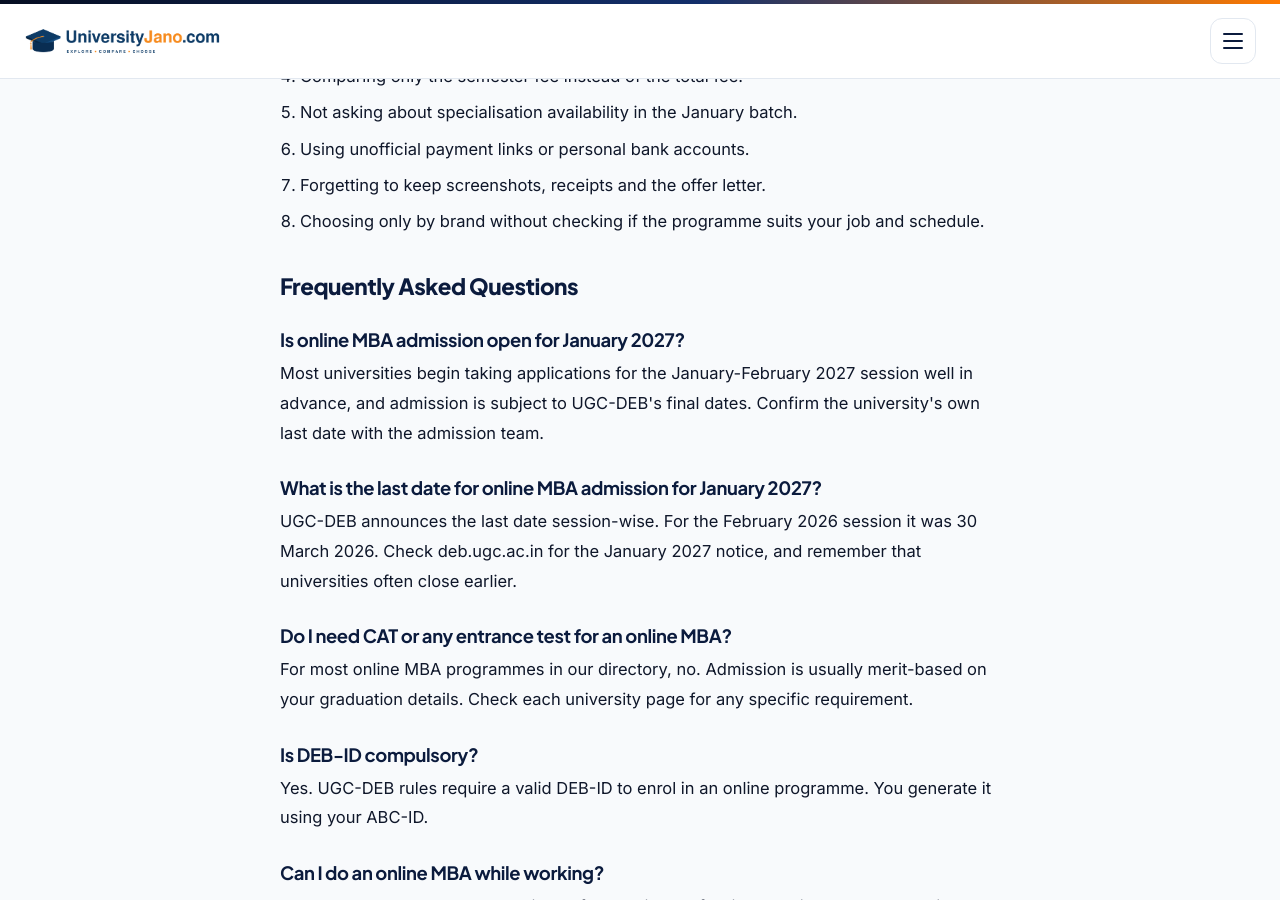
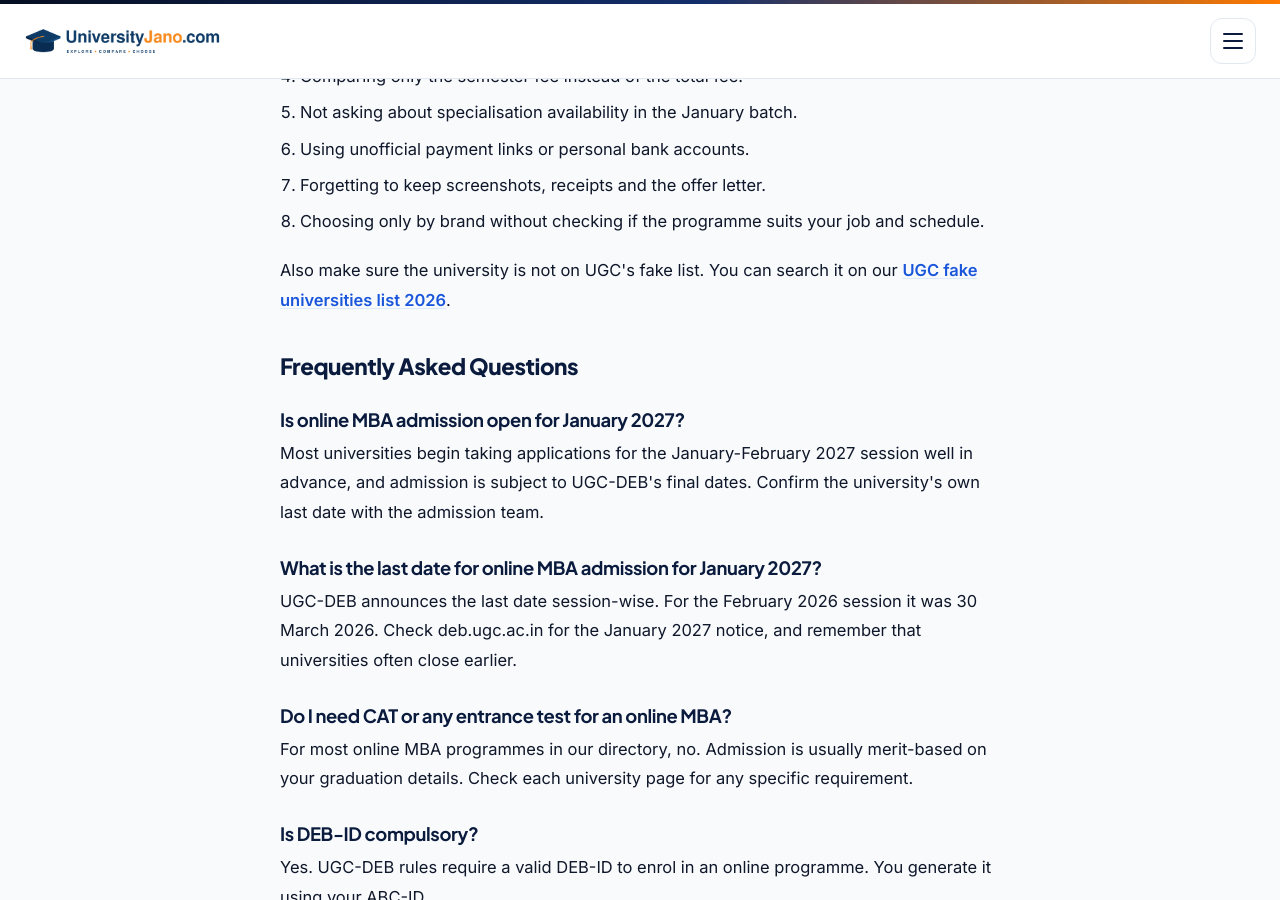
Before and after one commit to ankitpandeybdm/universityjano, a Jekyll site: the page built from _posts/2026-10-19-online-mba-january-2027-admission-last-date-fees-eligibility.md, in a window 1280 px wide and 900 px high, scrolled down 7024 px. Built offline with Jekyll 4.4.1, drawn with Linux system fonts in a browser that asks for light colours.

Commit message:
Add files via upload

```diff
--- a/_posts/2026-10-19-online-mba-january-2027-admission-last-date-fees-eligibility.md
+++ b/_posts/2026-10-19-online-mba-january-2027-admission-last-date-fees-eligibility.md
@@ -335,6 +335,8 @@ coverImage: "REPLACE_WITH_COVER_IMAGE_URL"
 <li>Choosing only by brand without checking if the programme suits your job and schedule.</li>
 </ol>
 
+<p>Also make sure the university is not on UGC's fake list. You can search it on our <a href="/fake-universities-list.html">UGC fake universities list 2026</a>.</p>
+
 <h2>Frequently Asked Questions</h2>
 <h3>Is online MBA admission open for January 2027?</h3>
 <p>Most universities begin taking applications for the January-February 2027 session well in advance, and admission is subject to UGC-DEB's final dates. Confirm the university's own last date with the admission team.</p>
```
Also changed, not shown: _posts/2026-10-19-ugc-entitled-vs-ugc-recognised-online-degree-2026.md (+2 -0 lines).
